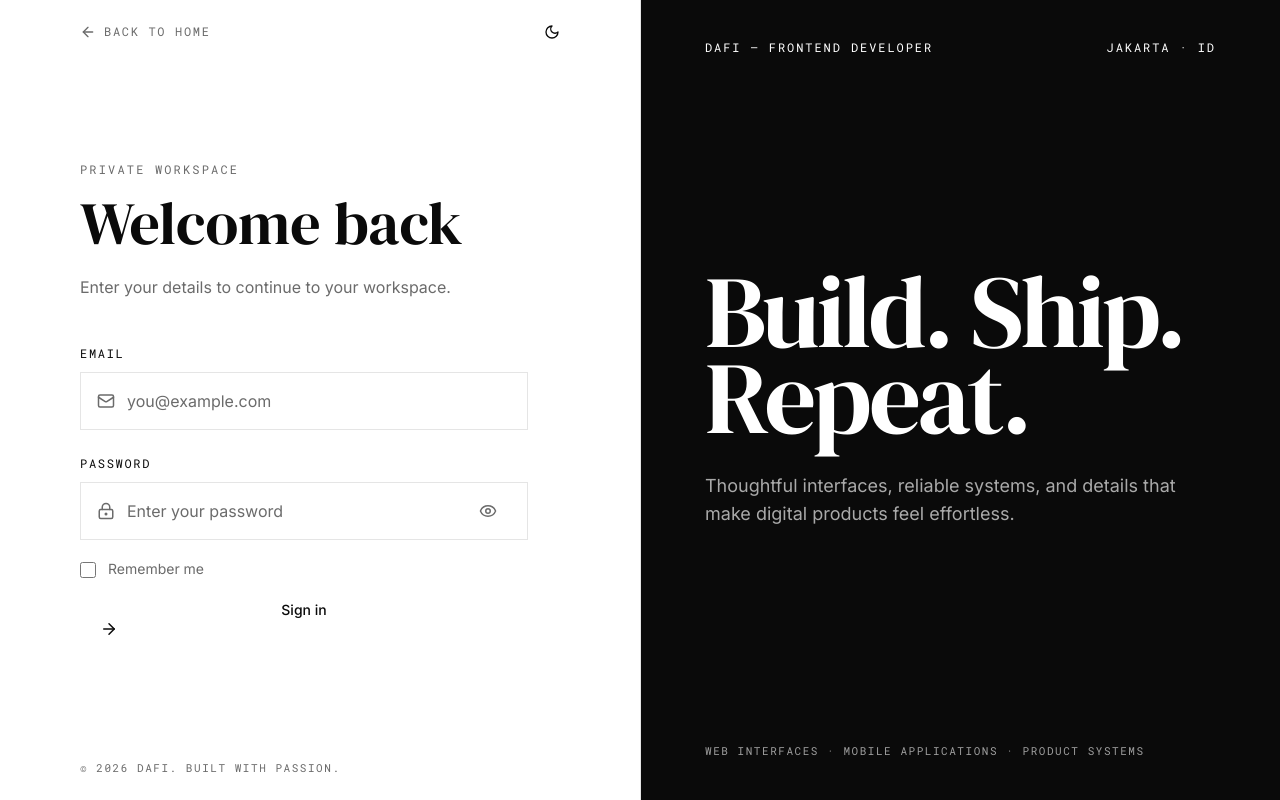
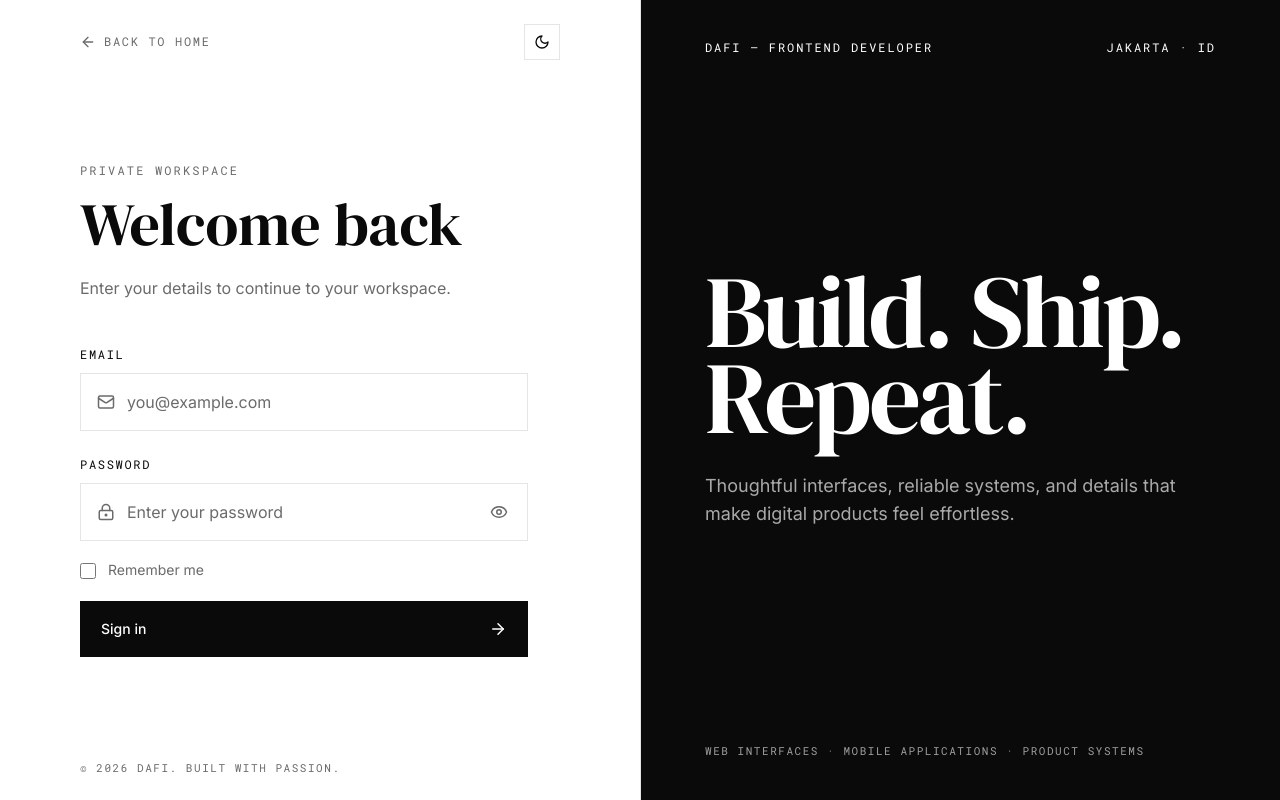
Before and after one commit to dafinrmaulana/daffi, a Next.js app: page /login in a window 1280 px wide. Built offline with nearby package versions, Linux system fonts and the light colour scheme.

Commit message:
fix: preserve Button variant classes

```diff
--- a/components/ui/button.tsx
+++ b/components/ui/button.tsx
@@ -51,7 +51,7 @@ const iconSizes: Record<ButtonSize, number> = {
 };
 
 export function Button(props: ButtonProps) {
-  const { className, variant = "outline", size = "md" } = props;
+  const { className, variant = "outline", size = "md", ...restProps } = props;
 
   const classes = cn(
     "inline-flex items-center justify-center gap-2 border transition-colors",
@@ -63,11 +63,11 @@ export function Button(props: ButtonProps) {
     className,
   );
 
-  if (props.href !== undefined) {
-    const { href, externalIcon = true, children, ...linkProps } = props;
+  if (restProps.href !== undefined) {
+    const { href, externalIcon = true, children, ...linkProps } = restProps;
 
     return (
-      <Link href={href} className={classes} {...linkProps}>
+      <Link {...linkProps} href={href} className={classes}>
         {children}
 
         {externalIcon && <ArrowUpRight aria-hidden="true" size={iconSizes[size]} />}
@@ -75,10 +75,10 @@ export function Button(props: ButtonProps) {
     );
   }
 
-  const { type = "button", children, loading = false, loadingText, disabled, ...buttonProps } = props;
+  const { type = "button", children, loading = false, loadingText, disabled, ...buttonProps } = restProps;
 
   return (
-    <button type={type} className={classes} disabled={disabled || loading} aria-busy={loading} {...buttonProps}>
+    <button {...buttonProps} type={type} className={classes} disabled={disabled || loading} aria-busy={loading}>
       {loading && <LoaderCircle aria-hidden="true" className="animate-spin" size={iconSizes[size]} />}
 
       {loading ? (loadingText ?? children) : children}
```
